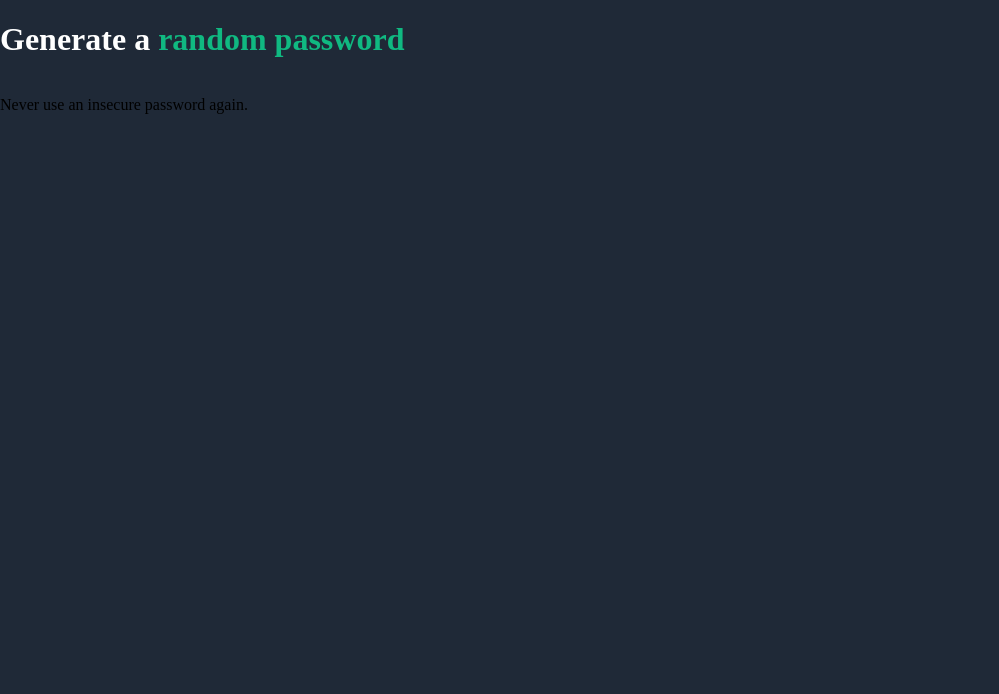
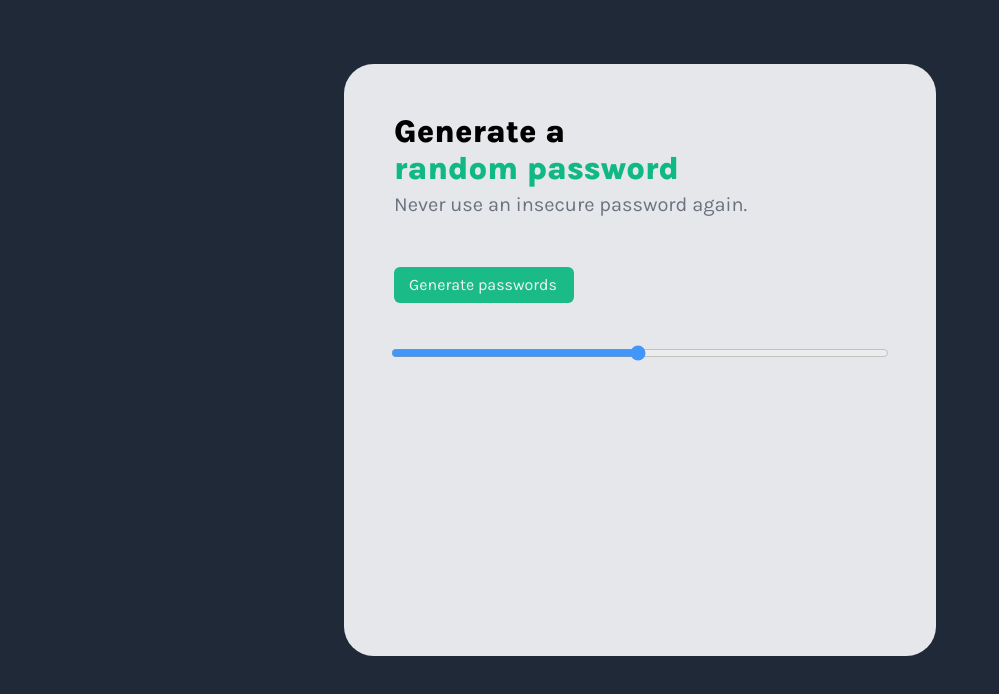
Before and after one commit to numan-7/Password-Generator, a website built with Vite: page index.html in a window 1280 px wide. Shown: the whole page, without its empty margins (0-999 px from the left). Built offline with nearby package versions, Linux system fonts and the light colour scheme.

Commit message:
some outline done

```diff
--- a/index.css
+++ b/index.css
@@ -1,12 +1,69 @@
 body {
-    width: 500px;
-    height: 500px;
+    font-family: 'Karla', sans-serif;
+    font-weight: 400;
+    font-size: 1rem;
     margin: 0;
     background: #1F2937;
 }
 
-#header {
-    text-align: center;
-    display: flex;
-    color: white;
+.wrapper {
+    border-radius: 5%;
+    background: #E5E7EB;
+    width: 37rem;
+    height: 37rem;
+    margin: 4rem auto 0;
+    font-family: inherit;
 }
+
+header h1{
+    margin: 0;
+    padding-top: 50px;
+    padding-left: 50px;
+    padding-bottom: 0;
+}
+
+header p {
+    margin: 0;
+    padding-top: 5px;
+    color: #6B7280;
+    padding-left: 50px;
+    font-size: 1.25rem;
+}
+
+button {
+    margin-top: 51px;
+    background: #10B981;
+    opacity: 0.95;
+    transition: opacity 0.2s;
+    color: #F3F4F6;
+    margin-left: 50px;
+    padding: 9px 17px 9px 15px;
+    border: none;
+    gap: 12px;
+    border-radius: 6px;
+    cursor: pointer;
+}
+
+.button:hover{
+    opacity: 1;
+}
+
+.slidecontainer {
+ margin: 0px auto;
+}
+
+.slider{
+  display: grid;
+  margin: 0px auto;
+  cursor: pointer;
+  color: #10B981;
+  width: 84%;
+  height: 100px;
+  background: #d3d3d3;
+  opacity: 0.7;
+  transition: opacity 0.2s;
+}
+
+.slider:hover{
+    opacity: 1;
+}
--- a/index.html
+++ b/index.html
@@ -1,16 +1,22 @@
 <html>
-    <head><link rel="stylesheet" href="https://cdnjs.cloudflare.com/ajax/libs/normalize/8.0.1/normalize.css">
+    <head>
+        <link rel="stylesheet" href="https://cdnjs.cloudflare.com/ajax/libs/normalize/8.0.1/normalize.css">
         <link rel="stylesheet" href="index.css">
+        <link rel="preconnect" href="https://fonts.googleapis.com"><link rel="preconnect" href="https://fonts.gstatic.com" crossorigin>
+        <link href="https://fonts.googleapis.com/css2?family=Karla:ital,wght@0,200;0,400;0,600;0,800;1,400;1,800&display=swap" rel="stylesheet">
     </head>
     <body>
-        <div>
-            <div id = "header">
-                <h1> Generate a
-                    <span style = "color: #10B981"> random password </span> </h1>
+        <div class = "wrapper">
+                <div class = "wrapper2"><header>
+                    <h1> Generate a <br>
+                        <span style = "color: #10B981"> random password </span> </h1>
+                        <p>Never use an insecure password again.</p>
+                </header>
+                <button >Generate passwords</button>
             </div>
-            <div>
-                <p>Never use an insecure password again.</p>
-            </div>
+            <div class="slidecontainer">
+                <input type="range" min="1" max="100" value="50" class="slider" id="myRange">
+              </div>
         </div>
         <script src="index.js"></script>
     </body>
```
